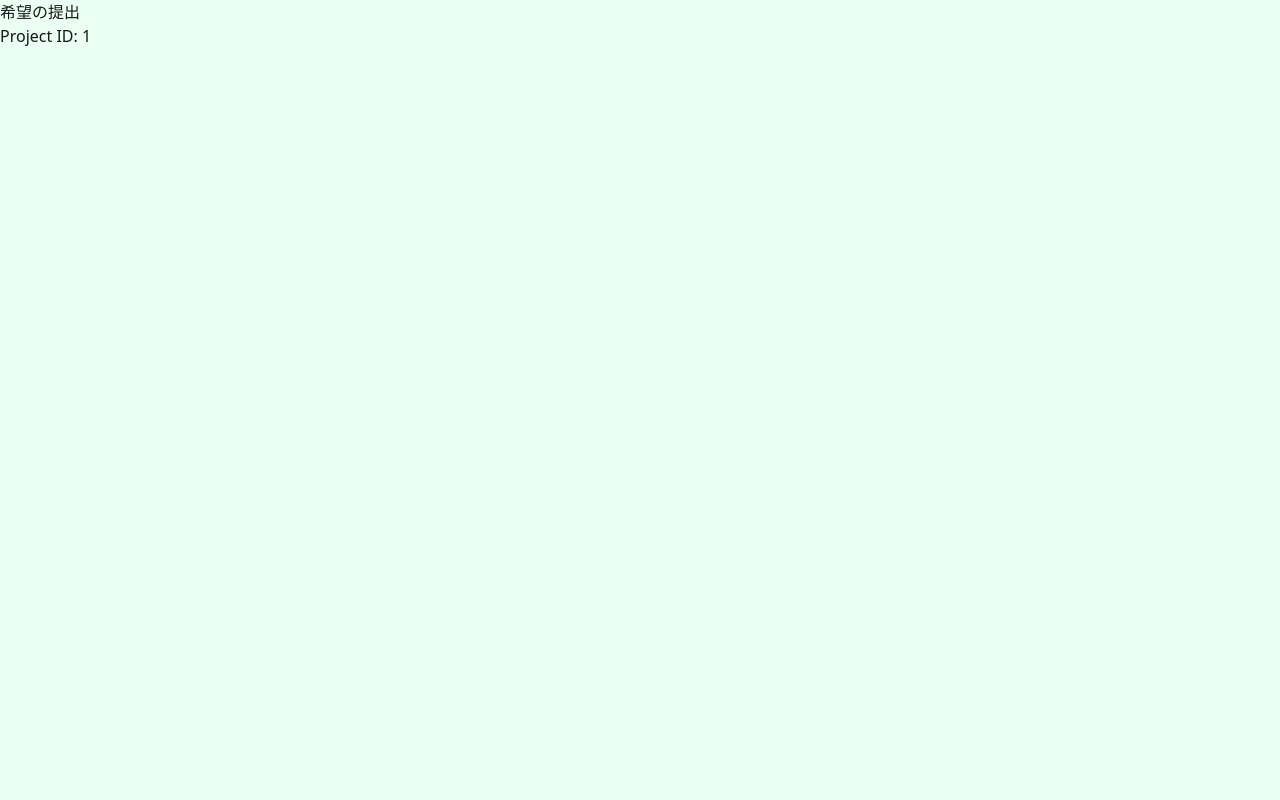
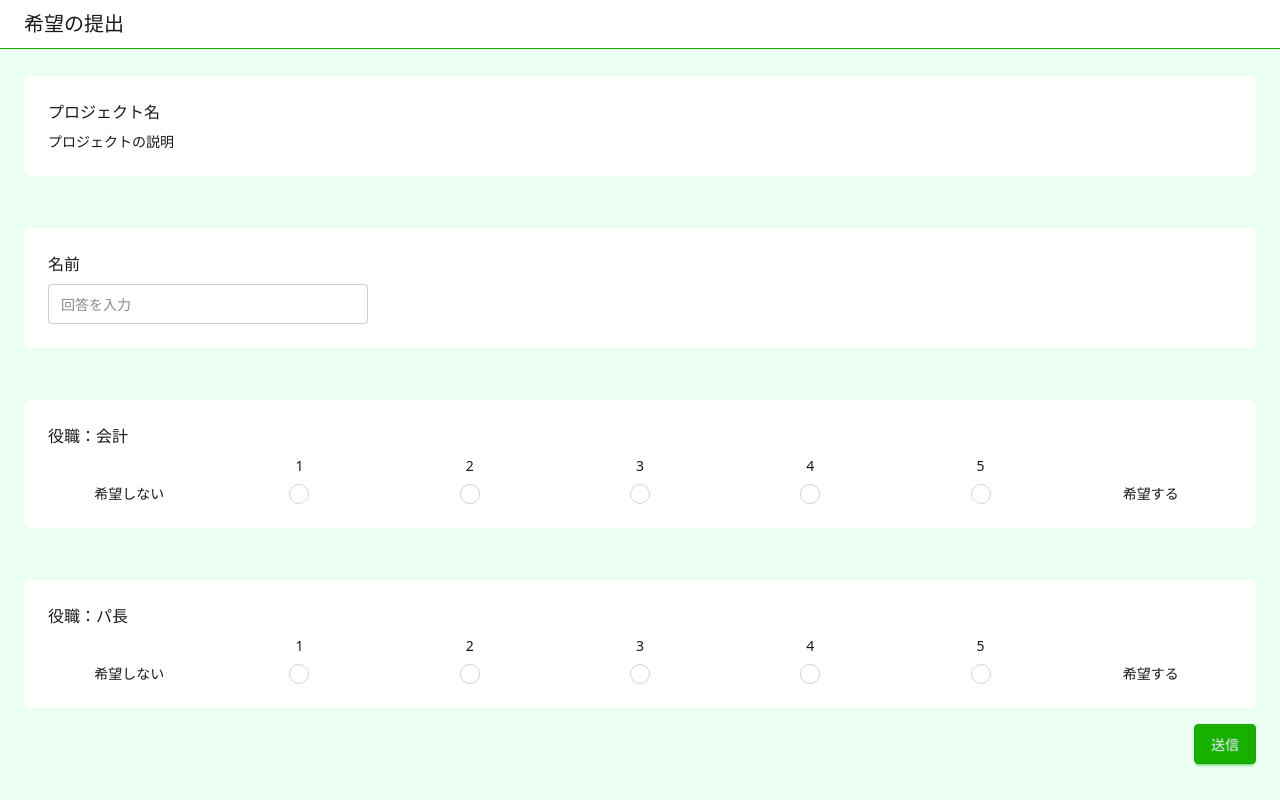
Before and after one commit to ut-code/how-match, a SvelteKit app in the folder web/: page /1/submit in a window 1280 px wide. Built offline with nearby package versions, Linux system fonts and the light colour scheme.

Commit message:
提出ページのUI

```diff
--- a/web/src/routes/[projectId]/submit/+page.svelte
+++ b/web/src/routes/[projectId]/submit/+page.svelte
@@ -1,4 +1,5 @@
 <script lang="ts">
+  import Header from "~/components/header.svelte";
   import type { PageProps } from "./$types.ts";
   let { data }: PageProps = $props();
 </script>
@@ -7,3 +8,210 @@
   <h1>希望の提出</h1>
   <p>Project ID: {data.projectId}</p>
 </div>
+
+<div>
+  <Header title="希望の提出" />
+  <div class="mt-1 h-full bg-base-100 p-6 flex flex-col gap-4">
+    <div class="rounded-lg bg-white p-6 flex flex-col gap-2">
+      <h3>プロジェクト名</h3>
+      <p class="text-sm">プロジェクトの説明</p>
+    </div>
+  </div>
+  <div class="mt-1 h-full bg-base-100 p-6 flex flex-col gap-4">
+    <div class="rounded-lg bg-white p-6 flex flex-col gap-2">
+      <h3>名前</h3>
+      <input type="text" class="input bg-white" placeholder="回答を入力" />
+    </div>
+  </div>
+  <div class="mt-1 h-full bg-base-100 p-6 flex flex-col gap-4">
+    <div class="rounded-lg bg-white p-6 flex flex-col gap-2">
+      <h3>役職：会計</h3>
+      <div class="gap-2 grid grid-cols-7 justify-items-center text-sm">
+        <div></div>
+        <div>1</div>
+        <div>2</div>
+        <div>3</div>
+        <div>4</div>
+        <div>5</div>
+        <div></div>
+
+        <div>希望しない</div>
+
+        <div class="inline-flex items-center">
+          <label class="relative flex items-center cursor-pointer" for="kaikei-one">
+            <input
+              name="kaikei"
+              type="radio"
+              class="peer h-5 w-5 cursor-pointer appearance-none rounded-full border border-slate-300 checked:border-slate-400 transition-all"
+              id="kaikei-one"
+            >
+            <span
+              class="absolute bg-slate-800 w-3 h-3 rounded-full opacity-0 peer-checked:opacity-100 transition-opacity duration-200 top-1/2 left-1/2 transform -translate-x-1/2 -translate-y-1/2"
+            >
+            </span>
+          </label>
+        </div>
+
+        <div class="inline-flex items-center">
+          <label class="relative flex items-center cursor-pointer" for="kaikei-two">
+            <input
+              name="kaikei"
+              type="radio"
+              class="peer h-5 w-5 cursor-pointer appearance-none rounded-full border border-slate-300 checked:border-slate-400 transition-all"
+              id="kaikei-two"
+            >
+            <span
+              class="absolute bg-slate-800 w-3 h-3 rounded-full opacity-0 peer-checked:opacity-100 transition-opacity duration-200 top-1/2 left-1/2 transform -translate-x-1/2 -translate-y-1/2"
+            >
+            </span>
+          </label>
+        </div>
+
+        <div class="inline-flex items-center">
+          <label class="relative flex items-center cursor-pointer" for="kaikei-three">
+            <input
+              name="kaikei"
+              type="radio"
+              class="peer h-5 w-5 cursor-pointer appearance-none rounded-full border border-slate-300 checked:border-slate-400 transition-all"
+              id="kaikei-hree"
+            >
+            <span
+              class="absolute bg-slate-800 w-3 h-3 rounded-full opacity-0 peer-checked:opacity-100 transition-opacity duration-200 top-1/2 left-1/2 transform -translate-x-1/2 -translate-y-1/2"
+            >
+            </span>
+          </label>
+        </div>
+
+        <div class="inline-flex items-center">
+          <label class="relative flex items-center cursor-pointer" for="kaikei-four">
+            <input
+              name="kaikei"
+              type="radio"
+              class="peer h-5 w-5 cursor-pointer appearance-none rounded-full border border-slate-300 checked:border-slate-400 transition-all"
+              id="kaikei-four"
+            >
+            <span
+              class="absolute bg-slate-800 w-3 h-3 rounded-full opacity-0 peer-checked:opacity-100 transition-opacity duration-200 top-1/2 left-1/2 transform -translate-x-1/2 -translate-y-1/2"
+            >
+            </span>
+          </label>
+        </div>
+
+        <div class="inline-flex items-center">
+          <label class="relative flex items-center cursor-pointer" for="kaikei-five">
+            <input
+              name="kaikei"
+              type="radio"
+              class="peer h-5 w-5 cursor-pointer appearance-none rounded-full border border-slate-300 checked:border-slate-400 transition-all"
+              id="kaikei-five"
+            >
+            <span
+              class="absolute bg-slate-800 w-3 h-3 rounded-full opacity-0 peer-checked:opacity-100 transition-opacity duration-200 top-1/2 left-1/2 transform -translate-x-1/2 -translate-y-1/2"
+            >
+            </span>
+          </label>
+        </div>
+
+        <div>希望する</div>
+      </div>
+    </div>
+  </div>
+  <div class="mt-1 h-full bg-base-100 p-6 flex flex-col gap-4">
+    <div class="rounded-lg bg-white p-6 flex flex-col gap-2">
+      <h3>役職：パ長</h3>
+      <div class="gap-2 grid grid-cols-7 justify-items-center text-sm">
+        <div></div>
+        <div>1</div>
+        <div>2</div>
+        <div>3</div>
+        <div>4</div>
+        <div>5</div>
+        <div></div>
+
+        <div>希望しない</div>
+
+        <div class="inline-flex items-center">
+          <label class="relative flex items-center cursor-pointer" for="pachou-one">
+            <input
+              name="pachou"
+              type="radio"
+              class="peer h-5 w-5 cursor-pointer appearance-none rounded-full border border-slate-300 checked:border-slate-400 transition-all"
+              id="pachou-one"
+            >
+            <span
+              class="absolute bg-slate-800 w-3 h-3 rounded-full opacity-0 peer-checked:opacity-100 transition-opacity duration-200 top-1/2 left-1/2 transform -translate-x-1/2 -translate-y-1/2"
+            >
+            </span>
+          </label>
+        </div>
+
+        <div class="inline-flex items-center">
+          <label class="relative flex items-center cursor-pointer" for="pachou-two">
+            <input
+              name="pachou"
+              type="radio"
+              class="peer h-5 w-5 cursor-pointer appearance-none rounded-full border border-slate-300 checked:border-slate-400 transition-all"
+              id="pachou-two"
+            >
+            <span
+              class="absolute bg-slate-800 w-3 h-3 rounded-full opacity-0 peer-checked:opacity-100 transition-opacity duration-200 top-1/2 left-1/2 transform -translate-x-1/2 -translate-y-1/2"
+            >
+            </span>
+          </label>
+        </div>
+
+        <div class="inline-flex items-center">
+          <label class="relative flex items-center cursor-pointer" for="pachou-three">
+            <input
+              name="pachou"
+              type="radio"
+              class="peer h-5 w-5 cursor-pointer appearance-none rounded-full border border-slate-300 checked:border-slate-400 transition-all"
+              id="pachou-three"
+            >
+            <span
+              class="absolute bg-slate-800 w-3 h-3 rounded-full opacity-0 peer-checked:opacity-100 transition-opacity duration-200 top-1/2 left-1/2 transform -translate-x-1/2 -translate-y-1/2"
+            >
+            </span>
+          </label>
+        </div>
+
+        <div class="inline-flex items-center">
+          <label class="relative flex items-center cursor-pointer" for="pachou-four">
+            <input
+              name="pachou"
+              type="radio"
+              class="peer h-5 w-5 cursor-pointer appearance-none rounded-full border border-slate-300 checked:border-slate-400 transition-all"
+              id="pachou-four"
+            >
+            <span
+              class="absolute bg-slate-800 w-3 h-3 rounded-full opacity-0 peer-checked:opacity-100 transition-opacity duration-200 top-1/2 left-1/2 transform -translate-x-1/2 -translate-y-1/2"
+            >
+            </span>
+          </label>
+        </div>
+
+        <div class="inline-flex items-center">
+          <label class="relative flex items-center cursor-pointer" for="pachou-five">
+            <input
+              name="pachou"
+              type="radio"
+              class="peer h-5 w-5 cursor-pointer appearance-none rounded-full border border-slate-300 checked:border-slate-400 transition-all"
+              id="pachou-five"
+            >
+            <span
+              class="absolute bg-slate-800 w-3 h-3 rounded-full opacity-0 peer-checked:opacity-100 transition-opacity duration-200 top-1/2 left-1/2 transform -translate-x-1/2 -translate-y-1/2"
+            >
+            </span>
+          </label>
+        </div>
+
+        <div>希望する</div>
+      </div>
+    </div>
+    <div class="flex justify-end">
+      <button type="button" class="btn btn-primary">
+        送信
+      </button>
+    </div>
+  </div>
+</div>
```
